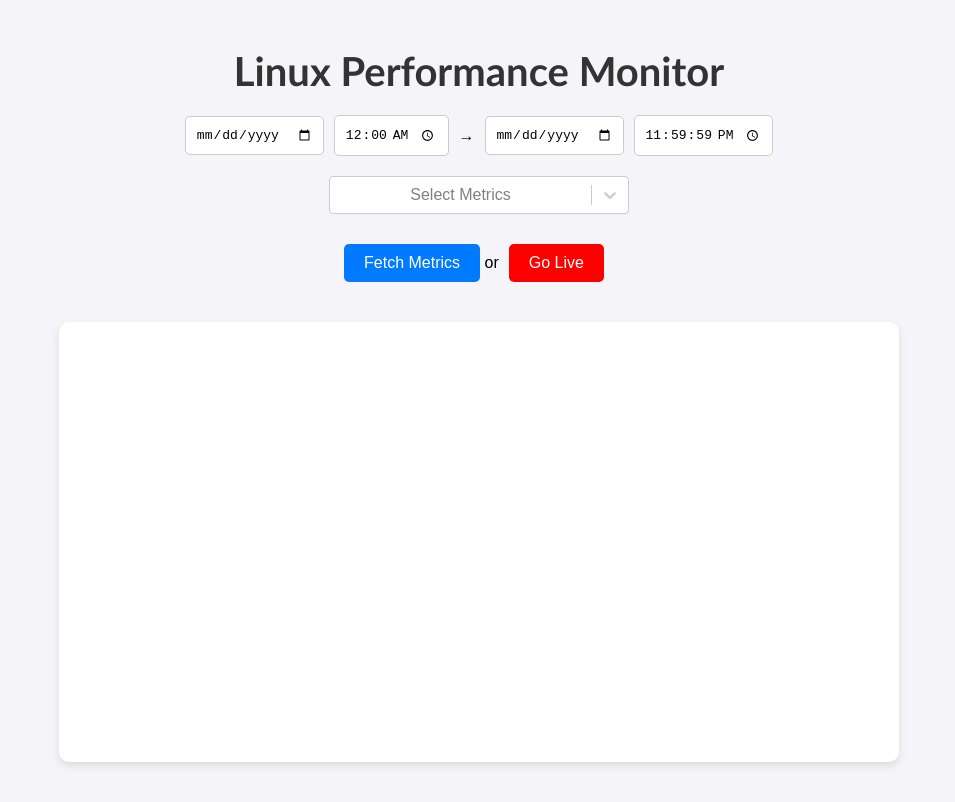
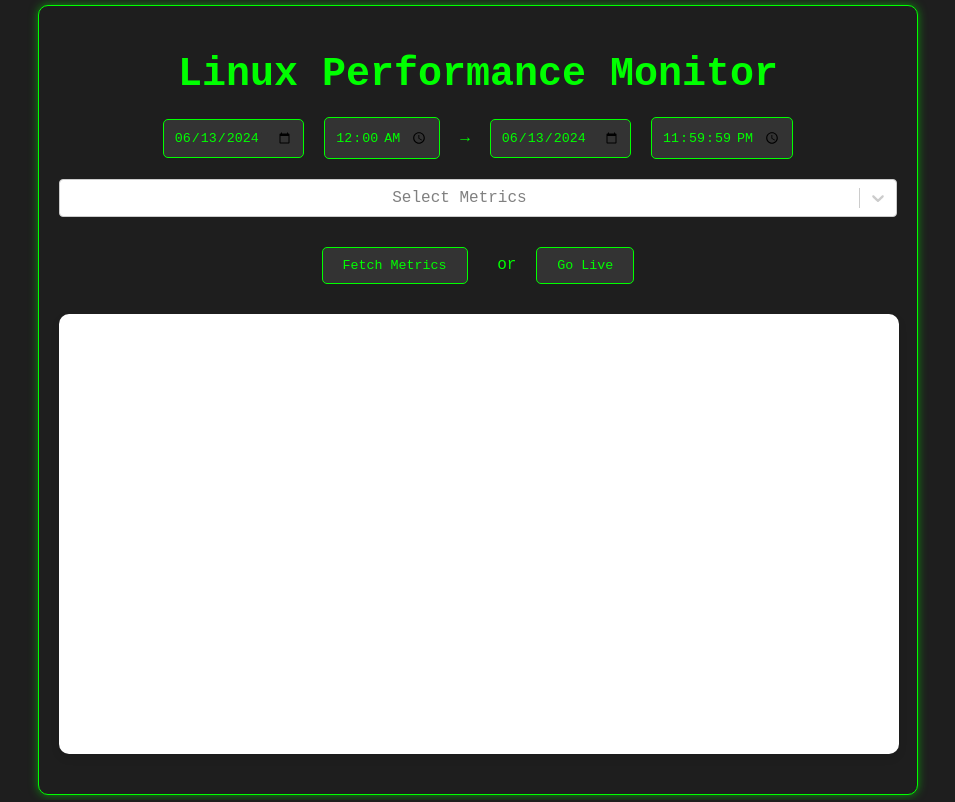
Before and after one commit to kushel-reddy/perfmon-react, a React (Create React App) app: page / in a window 1280 px wide. Shown: the whole page, without its empty margins (161-1116 px from the left). Built offline with nearby package versions, Linux system fonts and the light colour scheme; the HTML template or start-up script is replaced by a standard one.

Commit message:
theme: set old school linux theme for the UI

```diff
--- a/src/components/Dashboard.css
+++ b/src/components/Dashboard.css
@@ -1,142 +1,77 @@
-/* Dashboard.css */
 body {
-    font-family: 'Arial', sans-serif;
-    background-color: #f4f4f9;
+    background-color: #1e1e1e;
+    color: #00ff00;
+    font-family: 'Source Code Pro', monospace;
+    display: flex;
+    justify-content: center;
+    align-items: center;
+    height: 100vh;
     margin: 0;
-    padding: 0;
 }
 
 .dashboard {
-    display: flex;
-    flex-direction: column;
-    align-items: center;
+    width: 95%; /* Increased width */
+    max-width: 1400px; /* Increased max-width */
     padding: 20px;
-    max-width: 1200px;
-    margin: 0 auto;
+    border: 1px solid #00ff00;
+    border-radius: 10px;
+    background-color: #1e1e1e;
+    box-shadow: 0 0 10px rgba(0, 255, 0, 0.5);
 }
 
 .dashboard-title {
-    font-family: 'Trebuchet MS', 'Lucida Sans Unicode', 'Lucida Grande', 'Lucida Sans', Arial, sans-serif;
-    font-size: 2.5em;
+    font-size: 2.5rem;
     margin-bottom: 20px;
-    color: #333;
     text-align: center;
 }
 
 .date-picker-container {
     display: flex;
+    align-items: center;
     justify-content: center;
-    align-items: center;
-    gap: 10px;
     margin-bottom: 20px;
 }
 
-.date-picker,
-.time-picker {
+.date-picker, .time-picker {
+    background-color: #333;
+    color: #00ff00;
+    border: 1px solid #00ff00;
     padding: 10px;
-    font-size: 1em;
-    border: 1px solid #ccc;
+    margin: 0 10px;
     border-radius: 5px;
+    font-family: 'Source Code Pro', monospace;
 }
 
-.fetch-button {
-    padding: 10px 20px;
-    font-size: 1em;
-    color: #fff;
-    background-color: #007bff;
-    border: none;
-    border-radius: 5px;
-    cursor: pointer;
+.arrow {
+    margin: 0 10px;
+}
+
+.metric-select {
     margin-bottom: 20px;
 }
 
-.fetch-button:hover {
-    background-color: #0056b3;
+.fetch-button, .live-button {
+    background-color: #333;
+    color: #00ff00;
+    border: 1px solid #00ff00;
+    padding: 10px 20px;
+    margin: 10px;
+    border-radius: 5px;
+    cursor: pointer;
+    font-family: 'Source Code Pro', monospace;
+}
+
+.fetch-button:hover, .live-button:hover {
+    background-color: #444;
+}
+
+.live-button.active {
+    background-color: #ff0000;
+    color: #fff;
 }
 
 .error {
-    color: red;
-    margin-bottom: 20px;
+    color: #ff0000;
+    margin-top: 20px;
+    text-align: center;
 }
-
-.metric-select {
-    width: 300px;
-    margin-bottom: 20px;
-}
-
-.chart-container {
-    width: 100%;
-    max-width: 800px;
-    height: 400px;
-    margin: 20px auto;
-    padding: 20px;
-    background-color: #fff;
-    box-shadow: 0 4px 8px rgba(0, 0, 0, 0.1);
-    border-radius: 10px;
-    display: flex;
-    justify-content: center;
-    align-items: center;
-}
-
-.live-button {
-    background-color: red;
-    color: white;
-    border: none;
-    padding: 10px 20px;
-    cursor: pointer;
-    font-size: 1rem;
-    margin: 10px;
-    border-radius: 5px;
-}
-
-.live-button.active {
-    background-color: darkred;
-}
-
-@media (max-width: 600px) {
-    .dashboard {
-        padding: 10px;
-    }
-
-    .date-picker-container {
-        flex-direction: column;
-    }
-
-    .date-picker,
-    .time-picker,
-    .fetch-button {
-        width: 100%;
-        margin-bottom: 10px;
-    }
-
-    .fetch-button {
-        margin-top: 10px;
-    }
-
-    .chart-container {
-        height: 300px;
-        padding: 10px;
-    }
-}
-
-/* MetricsChart.css */
-.chart-container {
-    width: 100%;
-    max-width: 800px;
-    height: 400px;
-    margin: 20px auto;
-    padding: 20px;
-    background-color: #fff;
-    box-shadow: 0 4px 8px rgba(0, 0, 0, 0.1);
-    border-radius: 10px;
-    display: flex;
-    justify-content: center;
-    align-items: center;
-}
-
-@media (max-width: 600px) {
-    .chart-container {
-        height: 300px;
-        padding: 10px;
-    }
-}
--- a/src/components/Dashboard.js
+++ b/src/components/Dashboard.js
@@ -8,19 +8,20 @@ import moment from 'moment';
 
 const metricOptions = [
     { value: 'CPU', label: 'CPU' },
-    { value: 'system', label: 'System'},
-    { value: 'usr', label: 'Usr'},
-    { value: 'wait', label: 'Wait'},
-    { value: 'guest', label: 'Guest'}
+    { value: 'system', label: 'System' },
+    { value: 'usr', label: 'Usr' },
+    { value: 'wait', label: 'Wait' },
+    { value: 'guest', label: 'Guest' }
 ];
 
 const Dashboard = () => {
+    const currentDateString = moment().format('YYYY-MM-DD');
     const [metrics, setMetrics] = useState([]);
     const [error, setError] = useState(null);
-    const [start, setStart] = useState('');
+    const [start, setStart] = useState(currentDateString);
     const [startTime, setStartTime] = useState('00:00:00');
     const [endTime, setEndTime] = useState('23:59:59');
-    const [end, setEnd] = useState('');
+    const [end, setEnd] = useState(currentDateString);
     const [selectedMetrics, setSelectedMetrics] = useState([]);
     const [isLive, setIsLive] = useState(false);
     const [socket, setSocket] = useState(null);
@@ -104,11 +105,11 @@ const Dashboard = () => {
                 onChange={setSelectedMetrics}
             />
             <div>
-            <button disabled={isLive} onClick={handleFetchMetrics} className="fetch-button">Fetch Metrics</button>
-            <span className="arrow"> or</span>
-            <button onClick={handleLiveToggle} className={`live-button ${isLive ? 'active' : ''}`}>
-                {isLive ? 'Stop Live' : 'Go Live'}
-            </button>
+                <button disabled={isLive} onClick={handleFetchMetrics} className="fetch-button">Fetch Metrics</button>
+                <span className="arrow"> or</span>
+                <button onClick={handleLiveToggle} className={`live-button ${isLive ? 'active' : ''}`}>
+                    {isLive ? 'Stop Live' : 'Go Live'}
+                </button>
             </div>
             {error && <div className="error">{error}</div>}
             <MetricsChart data={getAggregatedData()} title="Performance Metrics" />
```
